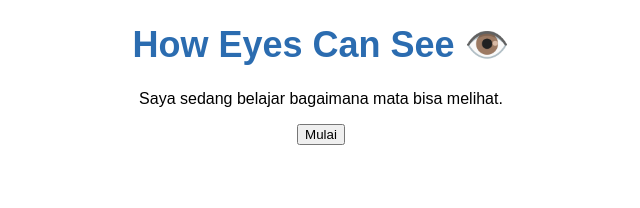
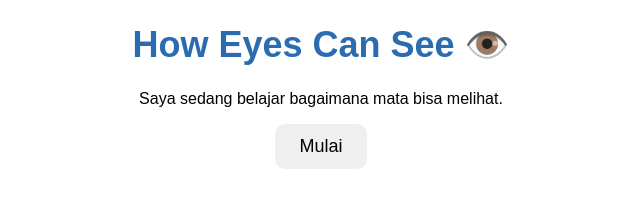
Before and after one commit to ratnaasus-lang/how-eyes-can-see, a plain HTML site: page index.html in a window 1280 px wide. Shown: the whole page, without its empty margins (319-959 px from the left). Drawn offline with Linux system fonts and the light colour scheme.

Commit message:
Update index.html

```diff
--- a/index.html
+++ b/index.html
@@ -14,6 +14,12 @@ body {
 h1 {
     font-size: 36px;
     color: #2b6cb0;
+}
+button {
+    font-size: 18px;
+    padding: 12px 24px;
+    border: none;
+    border-radius: 10px;
 }
 </style>
 </head>
```
